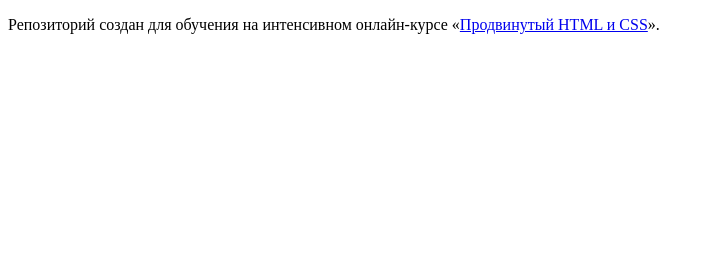
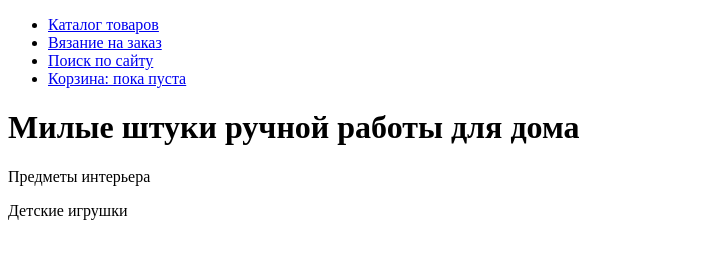
Before and after one commit to kovarnyirus/215150-mishka, a website: page index.html in a window 1280 px wide. Shown: the whole page, without its empty margins (0-710 px from the left). Drawn offline with Linux system fonts and the light colour scheme.

Commit message:
nachalo_razmetki

```diff
--- a/index.html
+++ b/index.html
@@ -5,8 +5,35 @@
     <title>HTML Academy: Мишка</title>
   </head>
   <body>
-
-    <p>Репозиторий создан для обучения на интенсивном онлайн‑курсе «<a href="https://htmlacademy.ru/intensive/adaptive">Продвинутый HTML и CSS</a>».</p>
-
+    <header class="page-header" >
+      <div class="page-header__inner">
+        <div class="logo">
+          <a href="#"></a>
+        </div>
+        <nav class="main-nav">
+          <ul class="main-nav__list">
+            <li class="main-nav__item"><a href ="#">Каталог товаров</a> </li>
+            <li class="main-nav__item"><a href ="#">Вязание на заказ</a></li>
+            <li class="main-nav__item"><a href ="#">Поиск по сайту</a></li>
+            <li class="main-nav__item"><a href ="#">Корзина: пока пуста</a></li>
+          </ul>
+        </nav>
+      </div>
+      <div class="page-header__title">
+        <h1>Милые штуки ручной работы для дома</h1>
+      </div>
+      <div class="header-preview">
+        <div class="header-preview__interior">
+          <p class="header-preview__title">
+            Предметы интерьера
+          </p>
+        </div>
+        <div class="header-preview__toys">
+          <p class="header-preview__title">
+            Детские игрушки
+          </p>
+        </div>
+      </div>
+    </page-header>
   </body>
 </html>
```
Also changed, not shown: catalog.html (added), form.html (added).
